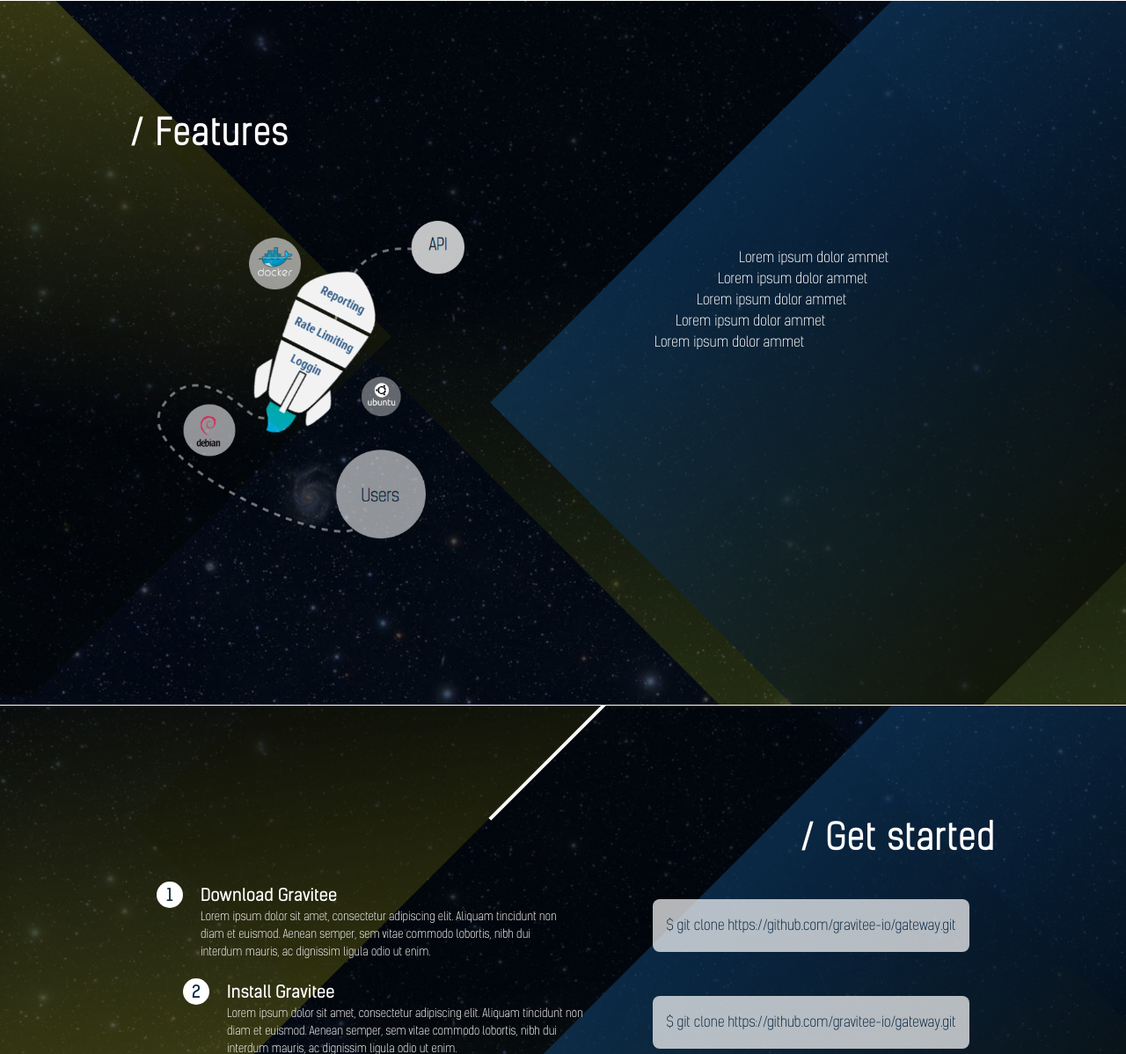
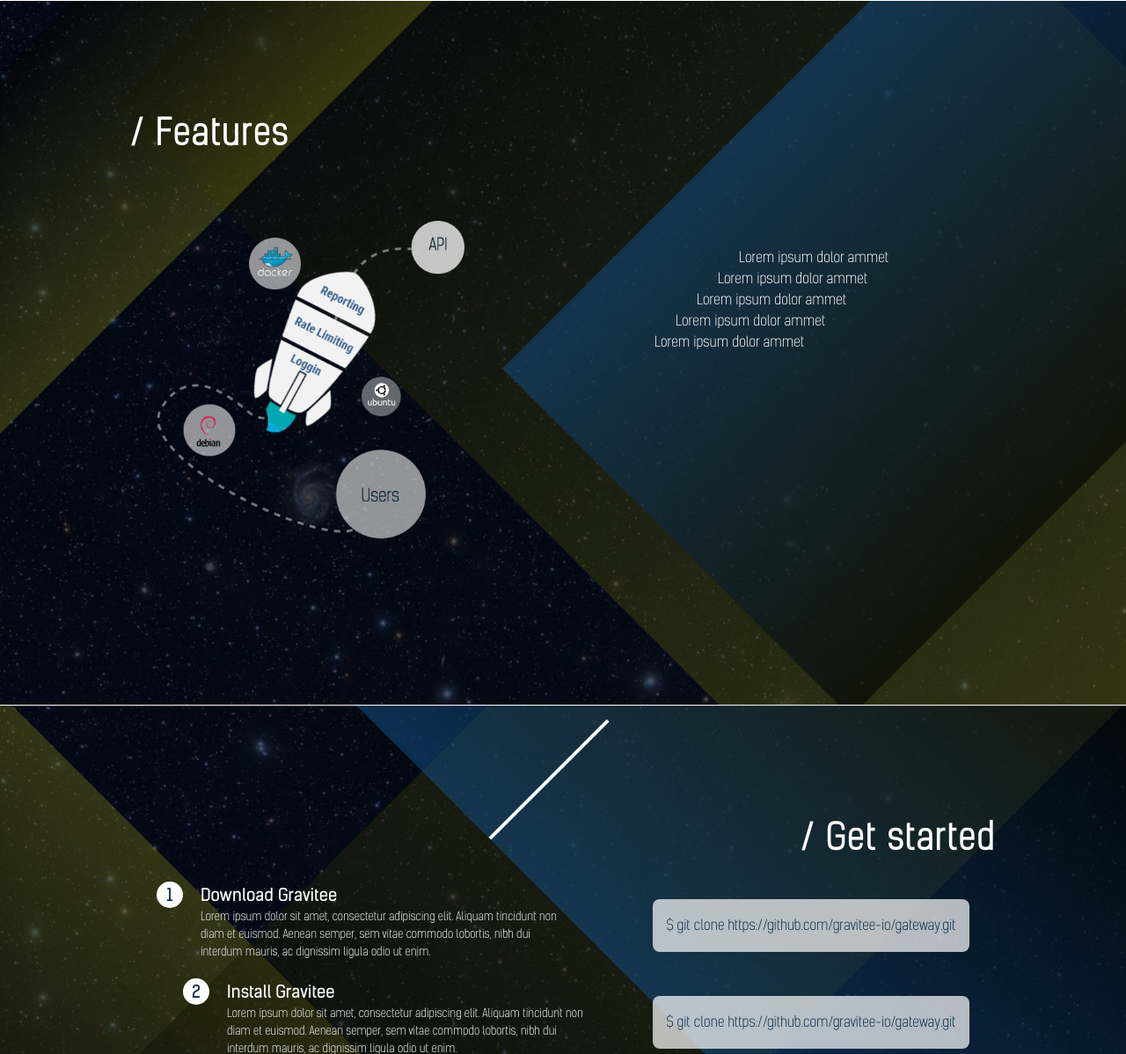
Before and after one commit to paramjeetlogicoy/gravitee.io, a plain HTML site: page index.html in a window 1280 px wide. Shown: the part 1602-2800 px from the top of the page at 88% size. Drawn offline with Linux system fonts and the light colour scheme.

Commit message:
change image gradient to css gradient elements

```diff
--- a/index.html
+++ b/index.html
@@ -10,6 +10,7 @@
         <title>Gravitee.io</title>
         <meta name="description" content="">
         <meta name="viewport" content="width=device-width, initial-scale=1.0">
+        <link rel="stylesheet" href="bower_components/fontawesome/css/font-awesome.css"/>
         <link rel="stylesheet" href="styles/main.css"/>
     </head>
 
@@ -58,9 +59,9 @@
                     </div>
                 </div>
             </div>
-            <div class="yellowCorner"></div>
-            <div class="yellowCorner2"></div>
-            <div class="blueCorner"></div>
+            <div class="yellowCorner yellowGradient"></div>
+            <div class="yellowCorner2 yellowGradient"></div>
+            <div class="blueCorner blueGradient"></div>
             <div class="whiteBar"></div>
             <div class="whiteBar2"></div>
         </section>
@@ -86,9 +87,9 @@
                     </div>
                 </div>
             </div>
-            <div class="yellowCorner"></div>
-            <div class="yellowCorner2"></div>
-            <div class="blueCorner"></div>
+            <div class="yellowCorner yellowGradient"></div>
+            <div class="yellowCorner2 yellowGradient"></div>
+            <div class="blueCorner blueGradient"></div>
             <div class="whiteBar"></div>
             <div class="whiteBar2"></div>
         </section>
@@ -137,9 +138,9 @@
                     $ git clone https://github.com/gravitee-io/gateway.git
                 </div>
             </div>
-            <div class="yellowCorner"></div>
-            <div class="yellowCorner2"></div>
-            <div class="blueCorner"></div>
+            <div class="yellowCorner yellowGradient"></div>
+            <div class="yellowCorner2 yellowGradient"></div>
+            <div class="blueCorner blueGradient"></div>
             <div class="whiteBar"></div>
             <div class="whiteBar2"></div>
         </section>
@@ -169,9 +170,9 @@
                     </a>
                 </div>
             </div>
-            <div class="yellowCorner"></div>
-            <div class="yellowCorner2"></div>
-            <div class="blueCorner"></div>
+            <div class="yellowCorner yellowGradient"></div>
+            <div class="yellowCorner2 yellowGradient"></div>
+            <div class="blueCorner blueGradient"></div>
             <div class="whiteBar"></div>
             <div class="whiteBar2"></div>
         </section>
@@ -206,6 +207,9 @@
                 </div>
                 <div class="right-section">
                     <h2>Follow Us</h2>
+                    <div class="field">
+                        <span class="fa fa-twitter fa-2x"></span><span class="fa-id">@GraviteeIO</span>
+                    </div>
                 </div>
             </div>
             <div class="yellowCorner"></div>
--- a/styles/main.less
+++ b/styles/main.less
@@ -192,25 +192,27 @@ header{
 /* About */
 #about{
   .yellowCorner{
-    position:absolute; z-index: 1;
-    left:0; top:0;
-    width:445px; height:100%;
-    background:url("../images/yellowCorner2.png") no-repeat;
+    position: absolute;
+    left: -400px; bottom: 150px;
+    width: 800px; height: 550px;
+    opacity: 0.4;
+    transform: rotate(-135deg);
   }
 
   .yellowCorner2{
-    position:absolute; z-index: 0;
-    right:-30px; top:0;
-    width:1379px; height:100%;
-    opacity: 0.7;
-    background:url("../images/yellowCorner3.png") no-repeat;
+    position: absolute; z-index: 0;
+    right: 310px; top: -450px;
+    width: 510px; height: 1300px;
+    opacity: 0.4;
+    transform: rotate(-135deg);
   }
 
   .blueCorner{
-    position:absolute; z-index: 2;
-    right:0; bottom:0;
-    width: 876px; height:100%;
-    background:url("../images/blueCorner2.png") no-repeat;
+    position: absolute; z-index: 2;
+    right: -473px; top: -100px;
+    width: 1350px; height: 640px;
+    opacity: 0.6;
+    transform: rotate(45deg);
   }
 
   .whiteBar{
@@ -233,25 +235,27 @@ header{
 /* Features */
 #features{
   .yellowCorner{
-    position:absolute; z-index: 1;
-    left:0; top:0;
-    width:445px; height:100%;
-    background:url("../images/yellowCorner2.png") no-repeat;
+    position: absolute; z-index: 1;
+    left: -308px; top: 0;
+    width: 900px; height: 290px;
+    opacity: 0.4;
+    transform: rotate(-45deg);
   }
 
   .yellowCorner2{
-    position:absolute; z-index: 0;
-    right:0px; bottom:0;
-    width:1129px; height:100%;
-    opacity: 0.7;
-    background:url("../images/yellowCorner4.png") no-repeat;
+    position: absolute; z-index: 0;
+    right: -30px; bottom: -130px;
+    width: 839px; height: 1300px;
+    opacity: 0.4;
+    transform: rotate(-45deg);
   }
 
   .blueCorner{
-    position:absolute; z-index: 2;
-    right:0; bottom:0;
-    width: 723px; height:100%;
-    background:url("../images/blueCorner3.png") no-repeat;
+    position: absolute; z-index: 2;
+    right: -300px; top: 0;
+    width: 950px; height: 560px;
+    opacity: 0.6;
+    transform: rotate(135deg);
   }
 }
 .features-img{
@@ -268,30 +272,32 @@ header{
 /* Get Started */
 #getstarted{
   .yellowCorner{
-    position:absolute; z-index: 1;
-    left:0; top:0;
-    width:685px; height:100%;
-    background:url("../images/yellowCorner5.png") no-repeat;
+    position: absolute;
+    left: -400px; bottom: 150px;
+    width: 800px; height: 550px;
+    opacity: 0.4;
+    transform: rotate(-135deg);
   }
 
   .yellowCorner2{
-    position:absolute; z-index: 0;
-    right:0px; bottom:0;
-    width:1129px; height:100%;
-    opacity: 0.7;
-    background:url("../images/yellowCorner4.png") no-repeat;
+    position: absolute; z-index: 0;
+    right: 310px; top: -450px;
+    width: 510px; height: 1300px;
+    opacity: 0.4;
+    transform: rotate(-135deg);
   }
 
   .blueCorner{
-    position:absolute; z-index: 2;
-    right:0; bottom:0;
-    width: 723px; height:100%;
-    background:url("../images/blueCorner3.png") no-repeat;
+    position: absolute; z-index: 2;
+    right: -473px; top: -100px;
+    width: 1350px; height: 640px;
+    opacity: 0.6;
+    transform: rotate(45deg);
   }
 
   .whiteBar{
     position:absolute; z-index: 3;
-    left:529px; top:60px;
+    left:529px; top:82px;
     width: 190px; height:4px;
     background: @witheColor;
     transform: rotate(-45deg);
@@ -299,7 +305,7 @@ header{
 
   .whiteBar2{
     position:absolute; z-index: 3;
-    right:430px; top:690px;
+    right:125px; top:690px;
     width: 120px; height:4px;
     background: @witheColor;
     transform: rotate(45deg);
@@ -593,6 +599,9 @@ header{
     font-size: 1.5em; letter-spacing: 5px; margin-bottom: 50px;
   }
 
+  .fa-id{
+    margin-left: 10px; font-size: 1.2em;
+  }
 
 }
 
```
Also changed, not shown: styles/main.css, 1 other file.
